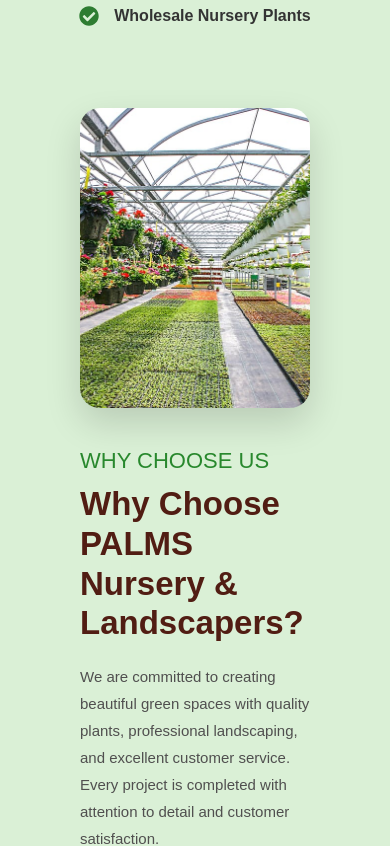
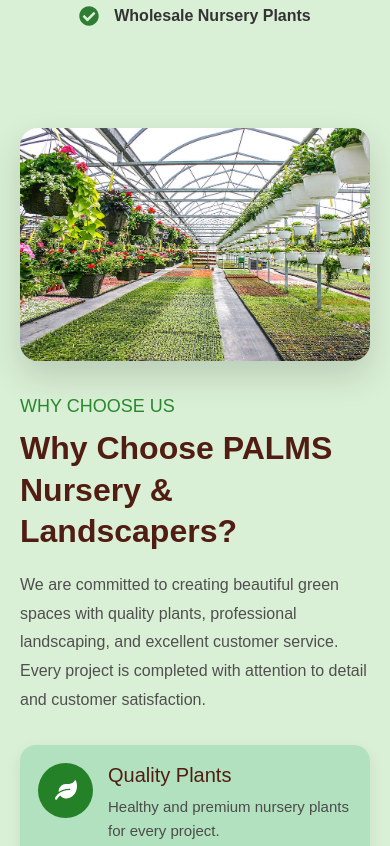
Before and after one commit to Jaaeehiray/palms-nursery, a React (Vite) app in the folder palms-frontend/: page / in a window 390 px wide. Shown: the part 2040-2886 px from the top of the page. Built offline with nearby package versions, Linux system fonts and the light colour scheme.

Commit message:
Improve Why Choose Us mobile responsiveness

```diff
--- a/palms-frontend/src/components/WhyChoose.css
+++ b/palms-frontend/src/components/WhyChoose.css
@@ -128,39 +128,68 @@
 
 /* Mobile */
 
-@media(max-width:768px){
+@media (max-width: 768px) {
 
     .why-section{
-    padding:30px 80px;
-    gap:40px;
+        grid-template-columns: 1fr;
+        padding: 50px 20px;
+        gap: 35px;
+    }
+
+    .why-right{
+        order: -1;
+    }
+
+    .why-right img{
+        width: 100%;
+        height: auto;
+        max-height: 350px;
+        object-fit: cover;
+        border-radius: 18px;
+    }
+
+    .why-left h5{
+        font-size: 18px;
+        margin-bottom: 10px;
+        text-align: left;
     }
 
     .why-left h2{
-    font-size:33px;
-}
-
-.why-left h5{
-    font-size:22px;
+        font-size: 2rem;
+        line-height: 1.3;
+        margin-bottom: 18px;
     }
 
     .why-text{
-    font-size:15px;
+        font-size: 16px;
+        line-height: 1.8;
+        margin-bottom: 30px;
+    }
+
+    .why-grid{
+        gap: 18px;
     }
 
     .why-card{
-    padding:18px;
+        padding: 18px;
+        gap: 15px;
+        border-radius: 16px;
     }
 
     .why-icon{
-    width:55px;
-    height:55px;
-    min-width:55px;
-    font-size:22px;
+        width: 55px;
+        height: 55px;
+        min-width: 55px;
+        font-size: 22px;
     }
 
-.why-right img{
-    width:100%;
-    height:300px;
+    .why-card h3{
+        font-size: 20px;
+    }
+
+    .why-card p{
+        font-size: 15px;
+        line-height: 1.6;
     }
 
 }
```
Lines whose indentation alone changed are shown as unchanged.
